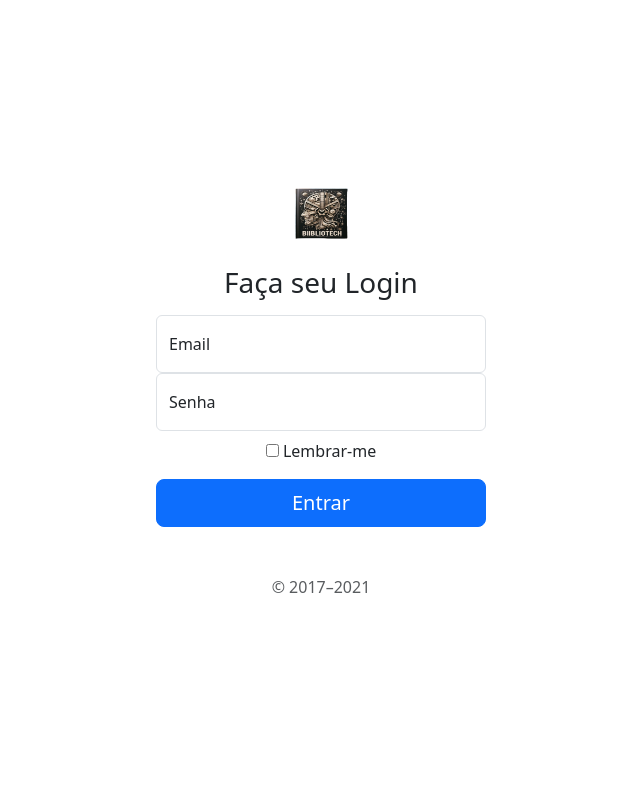
After one commit to LuanMFC/Sistema-Biblioteca---DJANGO, a Django app: page /login/ in a window 1280 px wide. The commit adds this page. Shown: the whole page, without its empty margins (319-959 px from the left). Run offline with Django 5.2, Linux system fonts and the light colour scheme.

Commit message:
Tela de Login

```diff
--- /dev/null
+++ b/Account/templates/login.html
@@ -0,0 +1,51 @@
+<!DOCTYPE html>
+{% load static %}
+
+<html lang="pt-br">
+<head>
+    <meta charset="UTF-8">
+    <meta name="viewport" content="width=device-width, initial-scale=1.0">
+    <title>BIIBLIOTECH</title>
+
+
+    <link rel="shortcut icon" href="{% static 'images/Logo.png' %}" type="image/x-icon">
+
+    <!-- Bootstrap -->
+    <link href="https://cdn.jsdelivr.net/npm/bootstrap@5.3.2/dist/css/bootstrap.min.css" rel="stylesheet">
+    <script src="https://cdn.jsdelivr.net/npm/bootstrap@5.3.2/dist/js/bootstrap.bundle.min.js"></script>
+
+    <!-- Style CSS -->
+    <link rel="stylesheet" href="{% static 'css/styleLogin.css' %}">
+</head>
+<body class="text-center">
+
+    <main class="form-signin">
+      <form>
+        <img class="mb-4" src="{% static "images/Logo.png" %}" alt="" width="72" height="57">
+        <h1 class="h3 mb-3 fw-normal">Faça seu Login</h1>
+
+        <div class="form-floating">
+          <input type="email" class="form-control" id="floatingInput" placeholder="name@example.com">
+          <label for="floatingInput">Email</label>
+        </div>
+        <div class="form-floating">
+          <input type="password" class="form-control" id="floatingPassword" placeholder="Password">
+          <label for="floatingPassword">Senha</label>
+        </div>
+
+        <div class="checkbox mb-3 mt-2">
+          <label>
+            <input type="checkbox" value="Lembrar-me"> Lembrar-me</input>
+          </label>
+        </div>
+        <button class="w-100 btn btn-lg btn-primary" type="submit">Entrar</button>
+        <p class="mt-5 mb-3 text-muted">© 2017–2021</p>
+      </form>
+    </main>
+
+
+
+
+
+    </body>
+</html>
--- a/Account/views.py
+++ b/Account/views.py
@@ -1,3 +1,40 @@
-from django.shortcuts import render
+from django.contrib.auth import forms
+from django.shortcuts import render, redirect
+from django.contrib.auth.forms import UserCreationForm, AuthenticationForm
+from django.contrib.auth import login, logout, authenticate
 
-# Create your views here.
+def Login(request):
+    if request.method == 'POST':
+        username = request.POST['username']
+        password = request.POST['password']
+
+        user = authenticate(request, username=username, password=password)
+        if user is not None:
+            login(request, user)
+            return redirect('list')
+        else:
+            return render(request, 'login.html', {'error': 'Invalid username or password'})
+
+    else:
+        user = AuthenticationForm()
+    return render(
+        request,
+        "login.html",
+        {"user": user}
+    )
+
+def SingIn(request):
+    if request.method == "POST":
+        user = UserCreationForm(request.POST)
+
+        if user.is_valid():
+            user.save()
+            return redirect('list')
+
+    else:
+        user = UserCreationForm()
+    return render(request,'singin.html', {'userForm': user})
+
+def Logout(request):
+    logout(request)
+    return redirect('list')
--- a/App/urls.py
+++ b/App/urls.py
@@ -19,8 +19,10 @@ from django.urls import path
 from django.conf.urls.static import static
 from django.conf import settings
 from Book.views import book_ListView, book_CreateView
+from Account.views import Login
 urlpatterns = [
     path('admin/', admin.site.urls),
+    path('login/', Login, name="login"),
     path('list/', book_ListView.as_view(), name='list'),
     path('create_book/', book_CreateView.as_view(), name='create_book'),
 
--- a/static/css/styleBase.css
+++ b/static/css/styleBase.css
@@ -1,8 +1,6 @@
-body{
-    min-height: 100vh;
-}
+
 main{
-    height: calc(100vh - 13rem);
+    min-height: calc(100vh - 13rem) !important;
 }
 header, footer {
     height: 6.5rem; /* altura do header */
--- /dev/null
+++ b/static/css/styleLogin.css
@@ -0,0 +1,9 @@
+main{
+    display: flex;
+    height: 100vh;
+}
+form{
+    width: 100%;
+    max-width: 330px;
+    margin: auto auto;
+}
```
